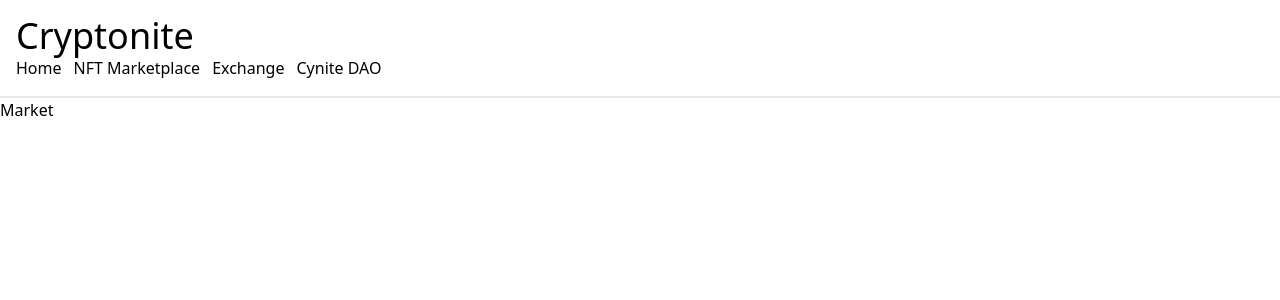
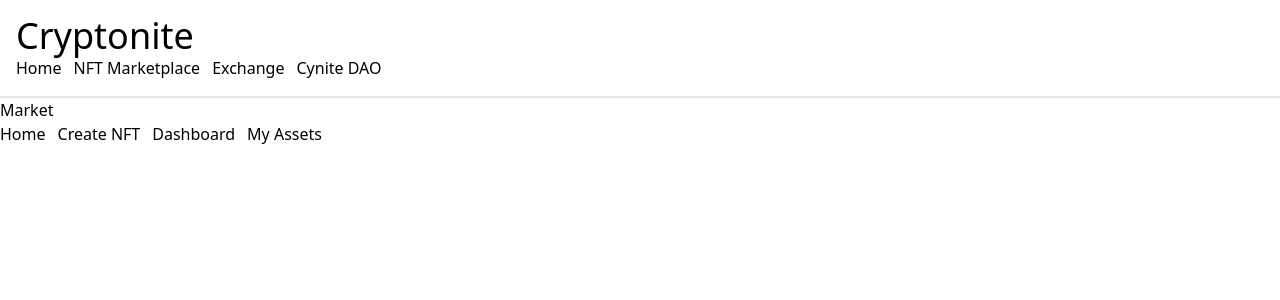
Before and after one commit to DeanShaked/Cryptonite, a Next.js app in the folder frontend/: page /market in a window 1280 px wide. Shown: the top 300 px of the page. Built offline with nearby package versions, Linux system fonts and the light colour scheme.

Commit message:
feat: added Exchange and DAO index files

```diff
--- a/frontend/components/layout/Header/Header.tsx
+++ b/frontend/components/layout/Header/Header.tsx
@@ -2,7 +2,7 @@
 import React from 'react';
 
 // Components
-import Navbar from '../../Navbar/Navbar';
+import Navbar from '../../reusable/Navbar/Navbar';
 
 const Header = () => {
   const navbarItems = {
--- a/frontend/pages/_app.tsx
+++ b/frontend/pages/_app.tsx
@@ -1,5 +1,7 @@
 // App
 import { AppProps } from 'next/app';
+
+// Components
 import Header from '../components/layout/Header/Header';
 
 // Styles
--- /dev/null
+++ b/frontend/pages/dao/index.tsx
@@ -0,0 +1,11 @@
+import React from 'react';
+
+const DAO = () => {
+  return (
+    <div>
+      <h1>DAO</h1>
+    </div>
+  );
+};
+
+export default DAO;
--- /dev/null
+++ b/frontend/pages/exchange/index.tsx
@@ -0,0 +1,7 @@
+import React from 'react';
+
+const Exchange = () => {
+  return <div>Exchange</div>;
+};
+
+export default Exchange;
--- a/frontend/pages/index.tsx
+++ b/frontend/pages/index.tsx
@@ -1,20 +1,12 @@
 // App
 import type { NextPage } from 'next';
-import Head from 'next/head';
+import Market from './market';
 
-// Components
-import Header from '../components/layout/Header/Header';
-
-const Home: NextPage = ({ children }: any) => {
+const Home: NextPage = () => {
   return (
-    <html>
-      <Head>
-        <title>Cryptonite</title>
-        <meta name="description" content="Generated by create next app" />
-        <link rel="icon" href="/favicon.ico" />
-      </Head>
-      <body>{children}</body>
-    </html>
+    <div className="">
+      <h1>Welcome To Cryptonite !</h1>
+    </div>
   );
 };
 
--- a/frontend/pages/market/index.tsx
+++ b/frontend/pages/market/index.tsx
@@ -1,7 +1,41 @@
 import React from 'react';
+import Navbar from '../../components/reusable/Navbar/Navbar';
 
 const Market = () => {
-  return <div>Market</div>;
+  const navbarItems = {
+    items: [
+      {
+        id: 1,
+        title: 'home',
+        href: '/market/',
+        value: 'Home',
+      },
+      {
+        id: 2,
+        title: 'create-nft',
+        href: '/market/create-nft',
+        value: 'Create NFT',
+      },
+      {
+        id: 3,
+        title: 'dashboard',
+        href: '/market/dashboard',
+        value: 'Dashboard',
+      },
+      {
+        id: 4,
+        title: 'my-assets',
+        href: '/market/my-assets',
+        value: 'My Assets',
+      },
+    ],
+  };
+  return (
+    <div>
+      <h1>Market</h1>
+      <Navbar items={navbarItems.items} />
+    </div>
+  );
 };
 
 export default Market;
```
Also changed, not shown: frontend/components/reusable/Navbar/Navbar.mock.ts (renamed from frontend/components/Navbar/Navbar.mock.ts), frontend/components/reusable/Navbar/Navbar.module.css (renamed from frontend/components/Navbar/Navbar.module.css), frontend/components/reusable/Navbar/Navbar.tsx (renamed from frontend/components/Navbar/Navbar.tsx).
